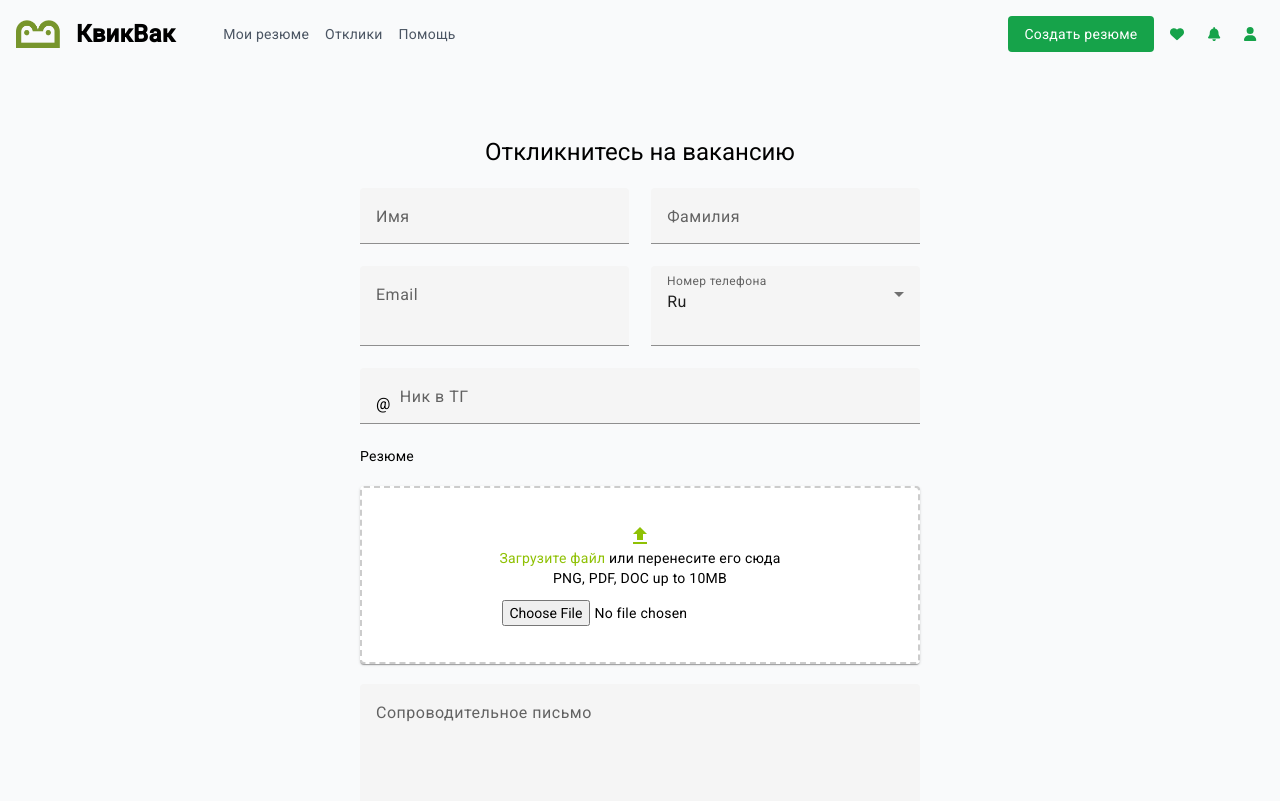
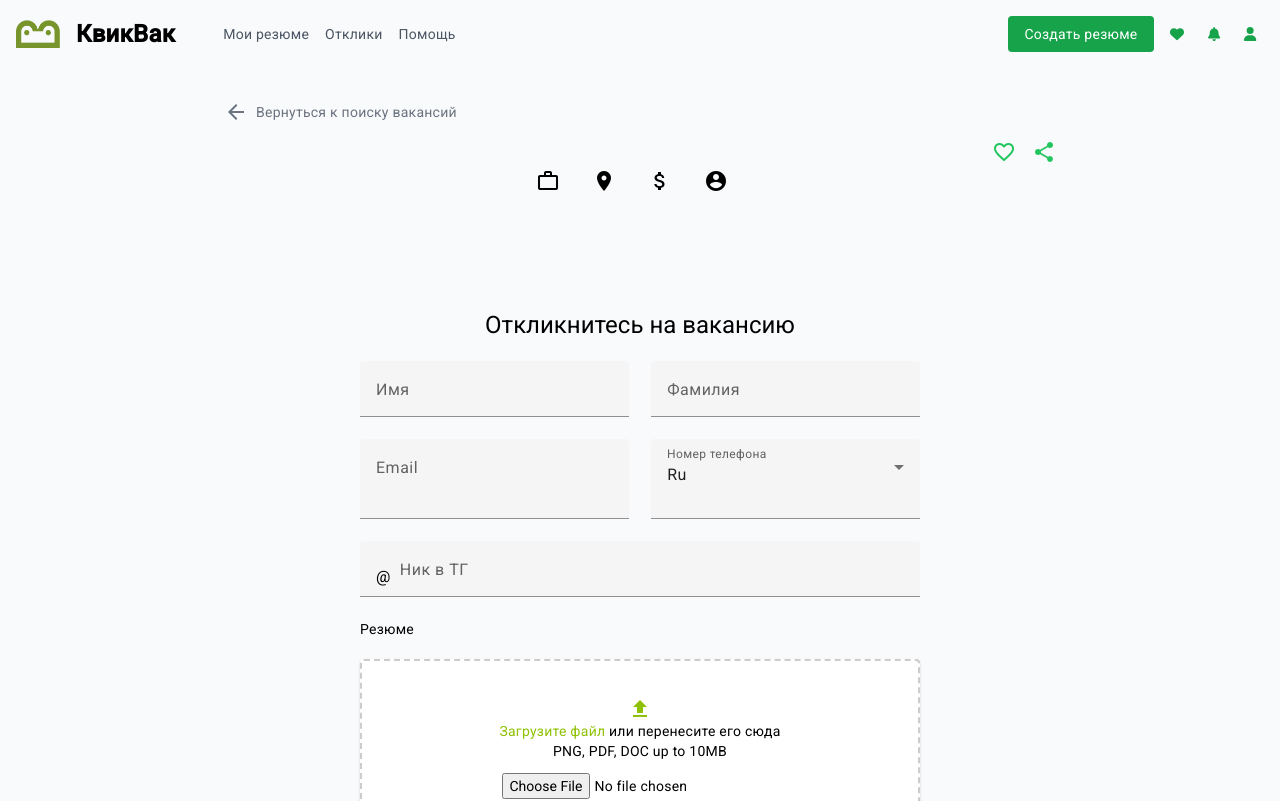
Before and after one commit to DSW-DWA/QuickVac_Front, an Angular app: page /job/1 in a window 1280 px wide. Shown: the top 801 px of the page. Built offline with nearby package versions, Linux system fonts and the light colour scheme; no server answers.

Commit message:
added more info on job

```diff
--- a/src/app/Services/job-service.service.ts
+++ b/src/app/Services/job-service.service.ts
@@ -16,7 +16,6 @@ export class JobServiceService {
 
   getJobInfo(jobId: string): Observable<Job>{
     let result: Observable<Job> = this.http.get<Job>(`${this.apiUrl}/vacancies/${jobId}`);
-    console.log(result)
     return result;
   }
 }
--- a/src/app/job-info/job-info.component.html
+++ b/src/app/job-info/job-info.component.html
@@ -2,24 +2,24 @@
     <h3 class="text-lg font-semibold">{{ title }}</h3>
     <div class="mt-2 space-y-1 text-sm text-gray-600">
       <div class="flex items-center">
-        <fa-icon [icon]="faBriefcase" class="mr-2"></fa-icon>
+        <mat-icon class="mr-2">work_outline</mat-icon>
         {{ workType }}
       </div>
       <div class="flex items-center">
-        <fa-icon [icon]="faMapMarkerAlt" class="mr-2"></fa-icon>
+        <mat-icon class="mr-2">location_on</mat-icon>
         {{ location }}
       </div>
       <div *ngIf="salaryAmount != null" class="flex items-center">
-        <fa-icon [icon]="faMoneyBillWave" class="mr-2"></fa-icon>
+        <mat-icon class="mr-2">attach_money</mat-icon>
         {{ salaryAmount }} {{salaryCurrency}}
       </div>
       <!-- надо переписать на else -->
       <div *ngIf="salaryAmount == null" class="flex items-center">
-        <fa-icon [icon]="faMoneyBillWave" class="mr-2"></fa-icon>
+        <mat-icon class="mr-2">attach_money</mat-icon>
         По результатам собеседования
       </div>
       <div class="flex items-center">
-        <fa-icon [icon]="faClock" class="mr-2"></fa-icon>
+        <mat-icon class="mr-2">account_circle</mat-icon>
         {{ experienceLevel }}
       </div>
     </div>
--- a/src/app/job-info/job-info.component.ts
+++ b/src/app/job-info/job-info.component.ts
@@ -1,5 +1,6 @@
 import { CommonModule } from '@angular/common';
 import { Component, Input, OnInit } from '@angular/core';
+import { MatIcon } from '@angular/material/icon';
 import { FontAwesomeModule } from '@fortawesome/angular-fontawesome';
 import { IconDefinition, faBriefcase, faMapMarkerAlt, faMoneyBillWave, faClock } from '@fortawesome/free-solid-svg-icons';
 
@@ -7,7 +8,8 @@ import { IconDefinition, faBriefcase, faMapMarkerAlt, faMoneyBillWave, faClock }
   selector: 'app-job-info',
   standalone: true,
   imports: [FontAwesomeModule,
-    CommonModule],
+    CommonModule,
+    MatIcon],
   templateUrl: './job-info.component.html',
   styleUrl: './job-info.component.css'
 })
--- a/src/app/job/job.component.html
+++ b/src/app/job/job.component.html
@@ -1,2 +1,31 @@
-<div #jobInfoContainer class="max-w-4xl mx-auto p-6"></div>
-<app-job-application></app-job-application>
+<div class="max-w-4xl mx-auto">
+    <div class="bg-gray-50 p-8 text-center">
+        <a href="/jobs" class="flex items-center mb-4 text-gray-500">
+          <mat-icon>arrow_back</mat-icon>
+          <span class="ml-2">Вернуться к поиску вакансий</span>
+        </a>
+        <div class="flex justify-between">
+            <span class="mb-4 text-4xl font-bold">{{jobTitle}}</span>
+            <div class="flex justify-center">
+                <button mat-icon-button class="mr-4">
+                    <mat-icon class="text-green-500">favorite_border</mat-icon>
+                  </button>
+                  <button mat-icon-button>
+                    <mat-icon class="text-green-500">share</mat-icon>
+                  </button>
+            </div>
+        </div>
+        <div class="flex justify-center items-center space-x-4 mb-4">
+          <mat-icon>work_outline</mat-icon>
+          <span>{{workType}}</span>
+          <mat-icon>location_on</mat-icon>
+          <span>{{location}}</span>
+          <mat-icon>attach_money</mat-icon>
+          <span>{{salary}}</span>
+          <mat-icon>account_circle</mat-icon>
+          <span>{{experienceLevel}}</span>
+        </div>
+      </div>
+    <div #jobInfoContainer class="max-w-4xl mx-auto p-6"></div>
+    <app-job-application></app-job-application>
+</div>
--- a/src/app/job/job.component.ts
+++ b/src/app/job/job.component.ts
@@ -3,16 +3,24 @@ import { JobApplicationComponent } from '../job-application/job-application.comp
 import { Job, JobServiceService } from '../Services/job-service.service';
 import { ActivatedRoute } from '@angular/router';
 import { Observable } from 'rxjs/internal/Observable';
+import { MatIcon } from '@angular/material/icon';
 
 @Component({
   selector: 'app-job',
   standalone: true,
-  imports: [JobApplicationComponent],
+  imports: [JobApplicationComponent, MatIcon],
   templateUrl: './job.component.html',
   styleUrl: './job.component.css'
 })
 export class JobComponent implements AfterViewInit {
   @ViewChild('jobInfoContainer') jobInfoContainer!: ElementRef<HTMLDivElement>;
+
+  public jobTitle!: string;
+  public jobDescription!: string;
+  public workType!: string;
+  public location!: string;
+  public salary!: string;
+  public experienceLevel!: string;
 
   constructor(private jobService: JobServiceService, private renderer: Renderer2, private activatedRoute: ActivatedRoute){
   }
@@ -20,11 +28,15 @@ export class JobComponent implements AfterViewInit {
   ngAfterViewInit() {
     this.activatedRoute.paramMap.subscribe(params => {
       const id = params.get('id');
-      let description: string = "";
       this.jobService.getJobInfo(id!).subscribe(jobInfo => {
-        description = jobInfo.description
+        this.jobDescription = jobInfo.description
+        this.jobTitle = jobInfo.title;
+        this.workType = jobInfo.work_type;
+        this.experienceLevel = jobInfo.experience_level;
+        this.location = jobInfo.location;
+        this.salary = `${jobInfo.salary_amount!}  ${jobInfo.salary_currency!}`;
 
-        this.jobInfoContainer.nativeElement.innerHTML = description;
+        this.jobInfoContainer.nativeElement.innerHTML = this.jobDescription;
         this.jobInfoContainer.nativeElement.childNodes.forEach(childNode => {
           if (childNode.nodeName == "H2")
             this.renderer.setAttribute(childNode, "class", "text-4xl font-bold mb-4");
```
